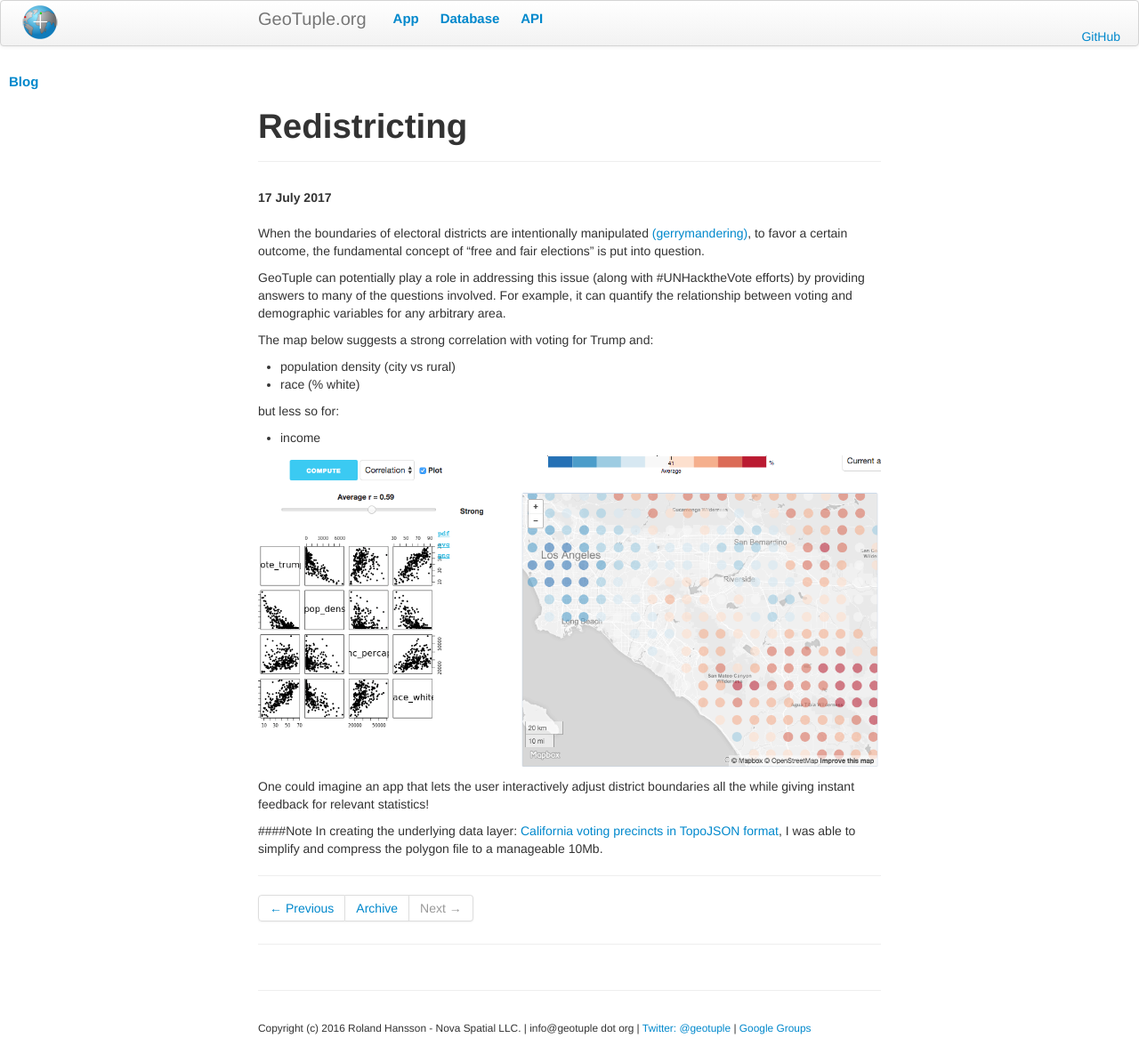
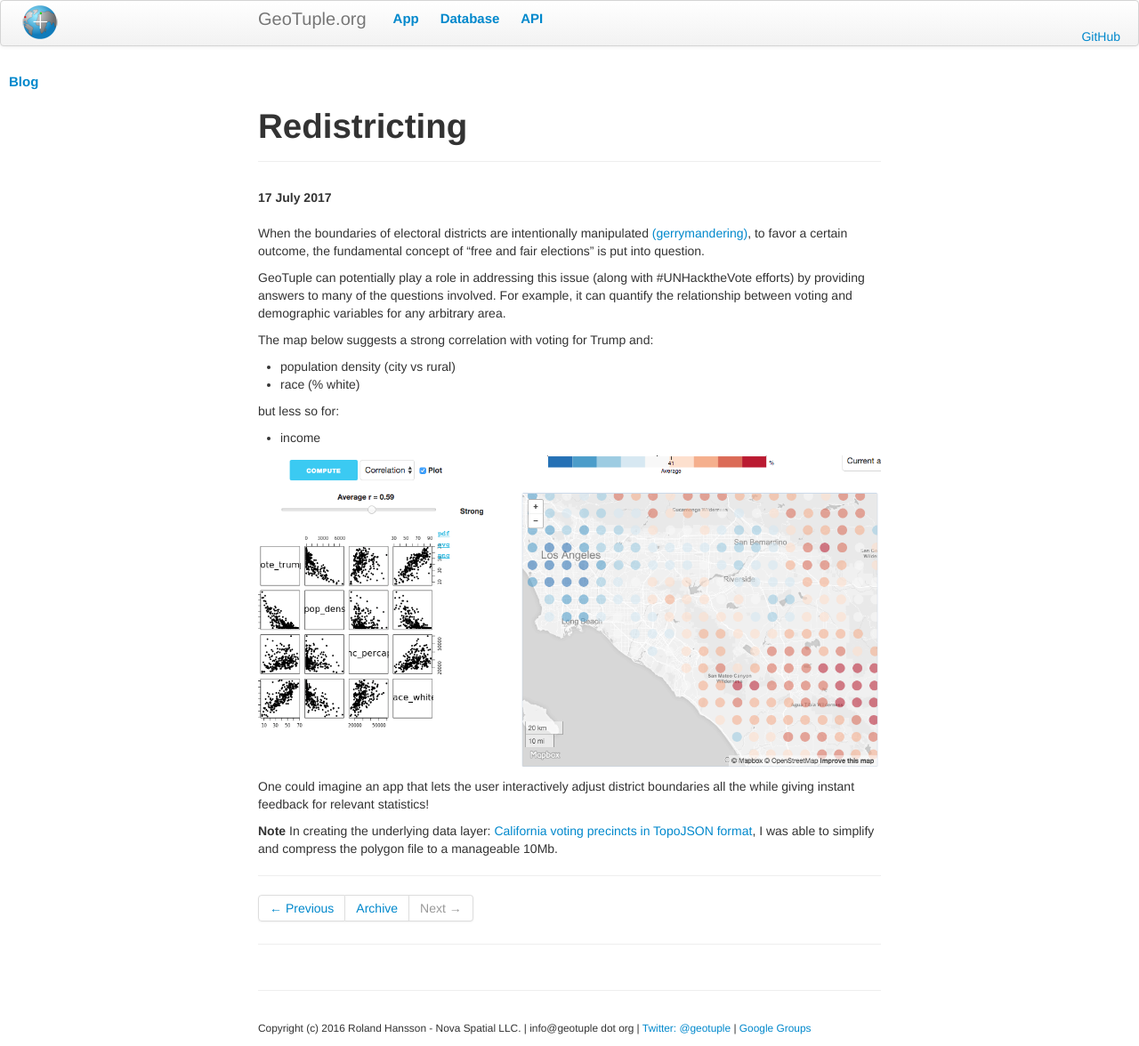
Before and after one commit to rhansson/geotuple, a Jekyll site: the page built from docs/_posts/2017-07-17-redistricting.md, in a window 1280 px wide. Shown: the whole page at 89% size. Built offline with Jekyll 4.4.1, drawn with Linux system fonts in a browser that asks for light colours.

```diff
--- a/docs/_posts/2017-07-17-redistricting.md
+++ b/docs/_posts/2017-07-17-redistricting.md
@@ -21,6 +21,6 @@ but less so for:
 One could imagine an app that lets the user interactively adjust district boundaries all the while giving instant feedback for relevant statistics!
 
 
-####Note
+__Note__
 In creating the underlying data layer: [California voting precincts in TopoJSON format](https://github.com/rhansson/California_2016_Election_precinct_data){:target="_blank"},
 I was able to simplify and compress the polygon file to a manageable 10Mb.
```
